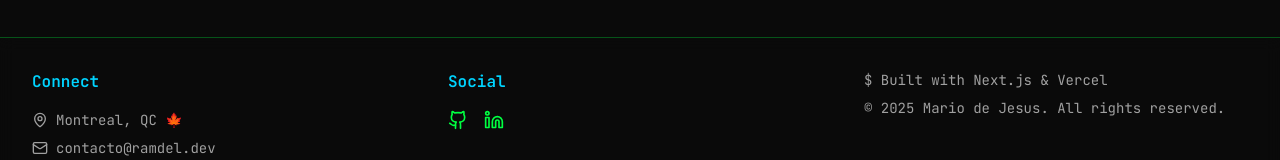
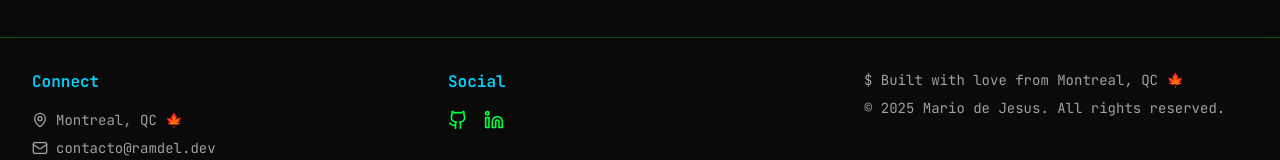
Before and after one commit to ramdel/ramdel-web, a Next.js app: page /en in a window 1280 px wide. Shown: the part 1755-1915 px from the top of the page. Built offline with nearby package versions, Linux system fonts and the light colour scheme.

Commit message:
fix: Remove static export config for SSR with next-intl

```diff
--- a/src/components/layout/Footer.tsx
+++ b/src/components/layout/Footer.tsx
@@ -49,7 +49,7 @@ export default function Footer() {
           <div>
             <div className="text-sm text-terminal-gray">
               <p className="terminal-prompt">
-                Built with Next.js & Vercel
+                Built with love from Montreal, QC 🍁
               </p>
               <p className="mt-2">
                 © {currentYear} Mario de Jesus. All rights reserved.
```
Also changed, not shown: 1 other file (tests, documents, lock files or other folders).
